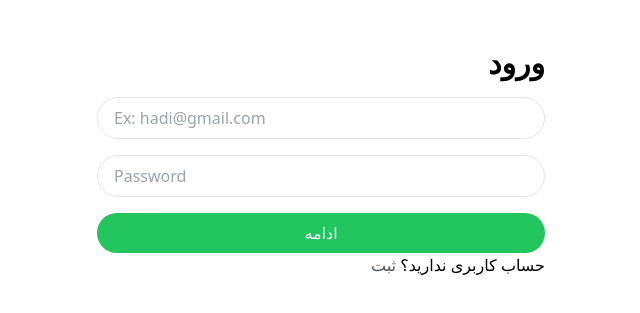
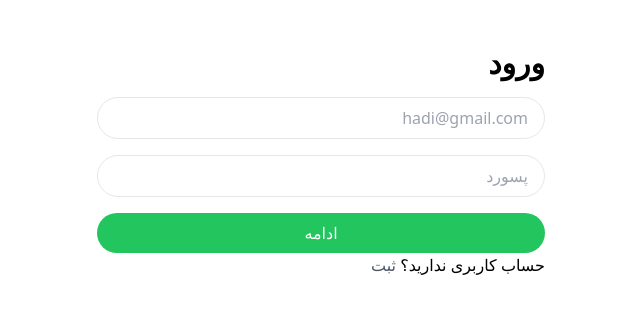
Before and after one commit to Hadi111jafari/VisaSyncUp, a React (Create React App) app: page /login in a window 1280 px wide. Shown: the part 239-552 px from the top of the page, without its empty margins (319-959 px from the left). Built offline with nearby package versions, Linux system fonts and the light colour scheme.

Commit message:
Update files

```diff
--- a/src/components/Login.js
+++ b/src/components/Login.js
@@ -42,8 +42,8 @@ const Login = () => {
               name="email"
               value={loginData.email}
               onChange={handleLoginChange}
-              placeholder="Ex: hadi@gmail.com"
-              className="w-full px-4 py-2 rounded-full border"
+              placeholder="hadi@gmail.com"
+              className="w-full px-4 py-2 rounded-full border text-right"
               required
             />
           </div>
@@ -53,8 +53,8 @@ const Login = () => {
               name="password"
               value={loginData.password}
               onChange={handleLoginChange}
-              placeholder="Password"
-              className="w-full px-4 py-2 rounded-full border"
+              placeholder={t('Password')}
+              className="w-full px-4 py-2 rounded-full border text-right"
               required
             />
           </div>
--- a/src/locales/fa.json
+++ b/src/locales/fa.json
@@ -1,5 +1,6 @@
 {
     "Login": "ورود",
+    "Password": "پسورد",
     "Sign up": "ثبت",
     "Continue": "ادامه",
     "Don't have an account?": "حساب کاربری ندارید؟"
```
